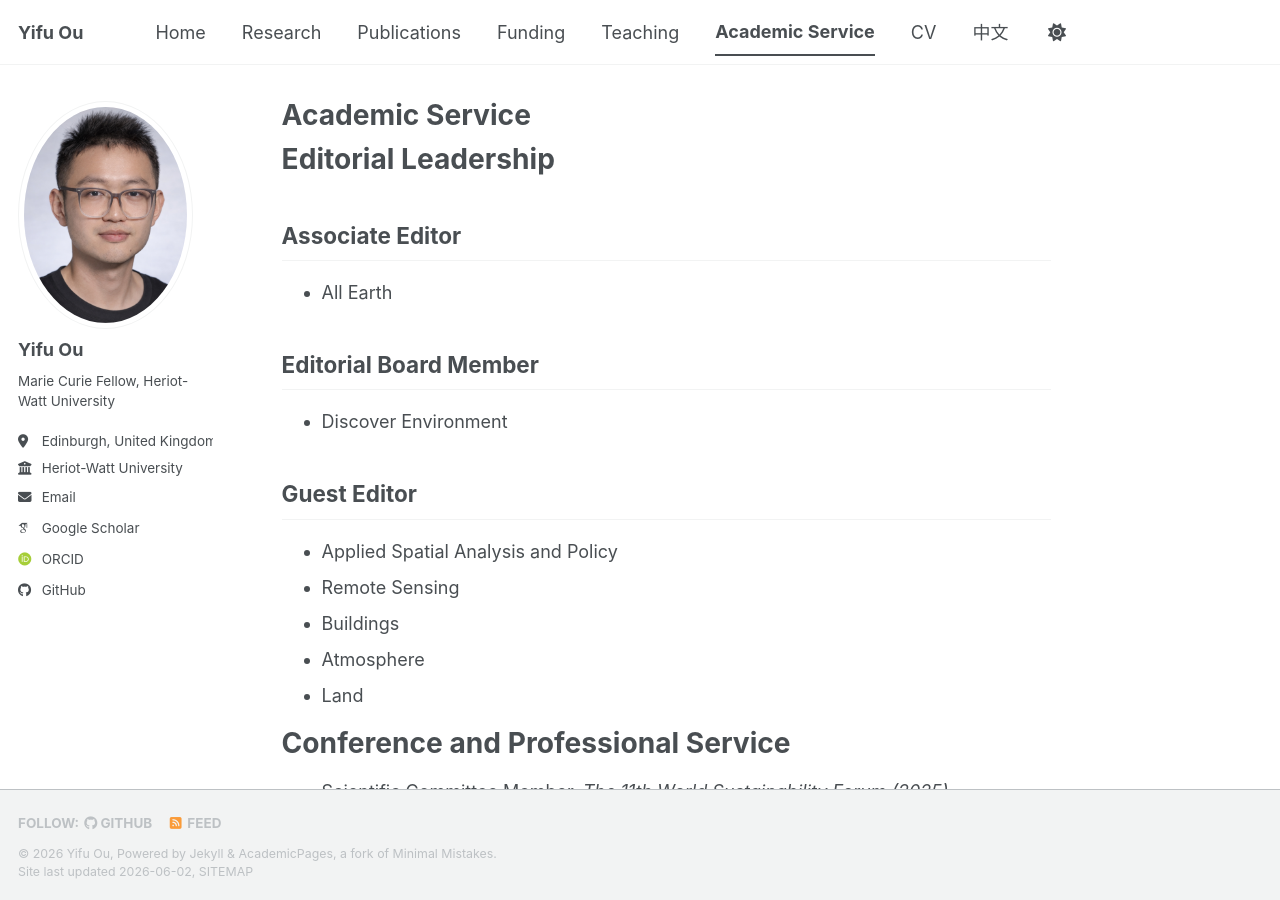
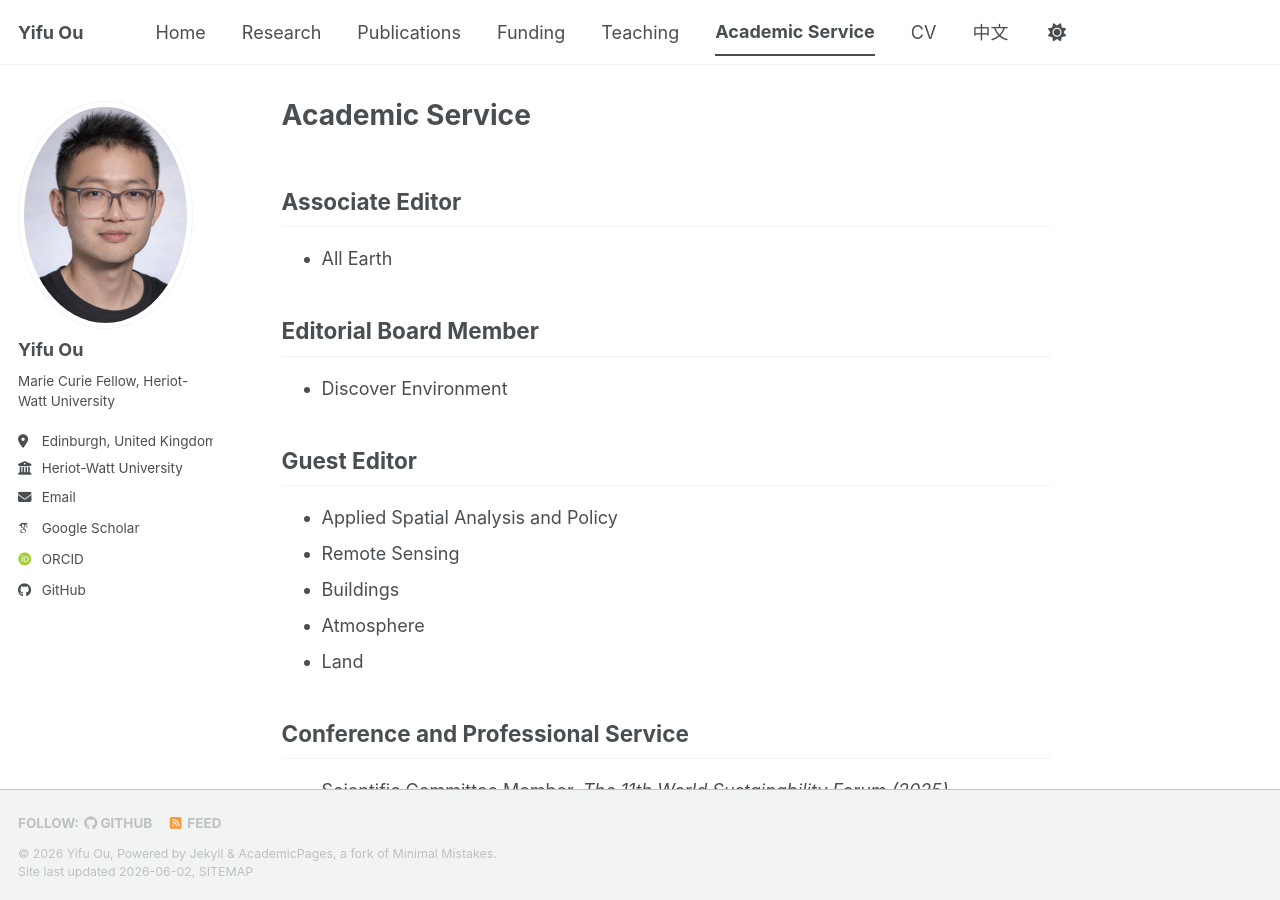
Before and after one commit to YifuOu/YifuOu.github.io, a Jekyll site: the page built from _pages/service.md, in a window 1280 px wide and 900 px high. Built offline with Jekyll 4.4.1, drawn with Linux system fonts in a browser that asks for light colours; some web fonts are replaced; a script bundle is joined from its source files by our own code; library files that are not in the unit come from our copies.

Commit message:
Update service.md

```diff
--- a/_pages/service.md
+++ b/_pages/service.md
@@ -5,9 +5,6 @@ title: "Academic Service"
 permalink: /service/
 author_profile: true
 ---
-
-
-# Editorial Leadership
 
 ## Associate Editor
 
@@ -25,12 +22,12 @@ author_profile: true
 * Atmosphere
 * Land
 
-# Conference and Professional Service
+## Conference and Professional Service
 
 * Scientific Committee Member, *The 11th World Sustainability Forum (2025)*
 * Session Chair, *The 19th IACP Annual Conference (2025)*
 
-# Journal Reviewer
+## Journal Reviewer
 
 * Humanities & Social Sciences Communications
 * Cities
@@ -44,7 +41,7 @@ author_profile: true
 * Environmental Impact Assessment Review
 * Resources, Conservation and Recycling
 
-# Professional Memberships
+## Professional Memberships
 
 * Marie Curie Alumni Association
 * International Association for China Planning
```
